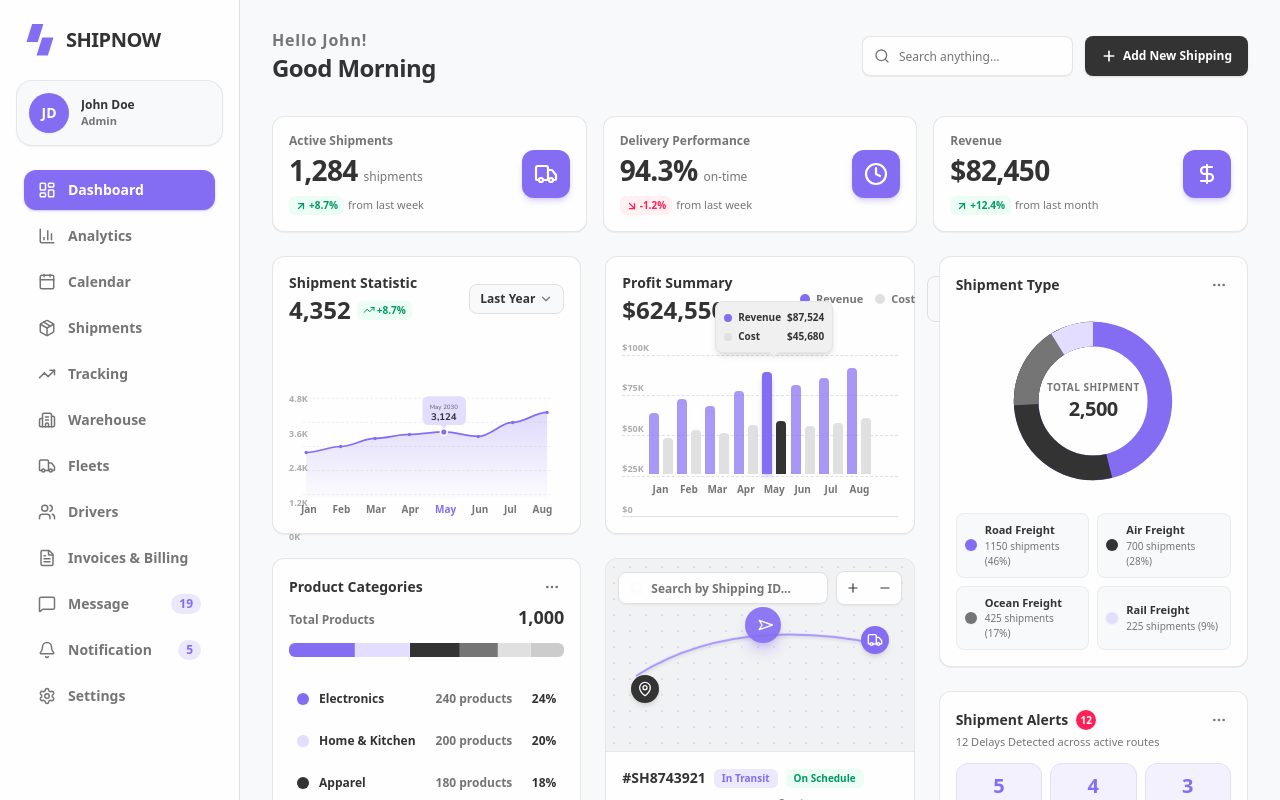
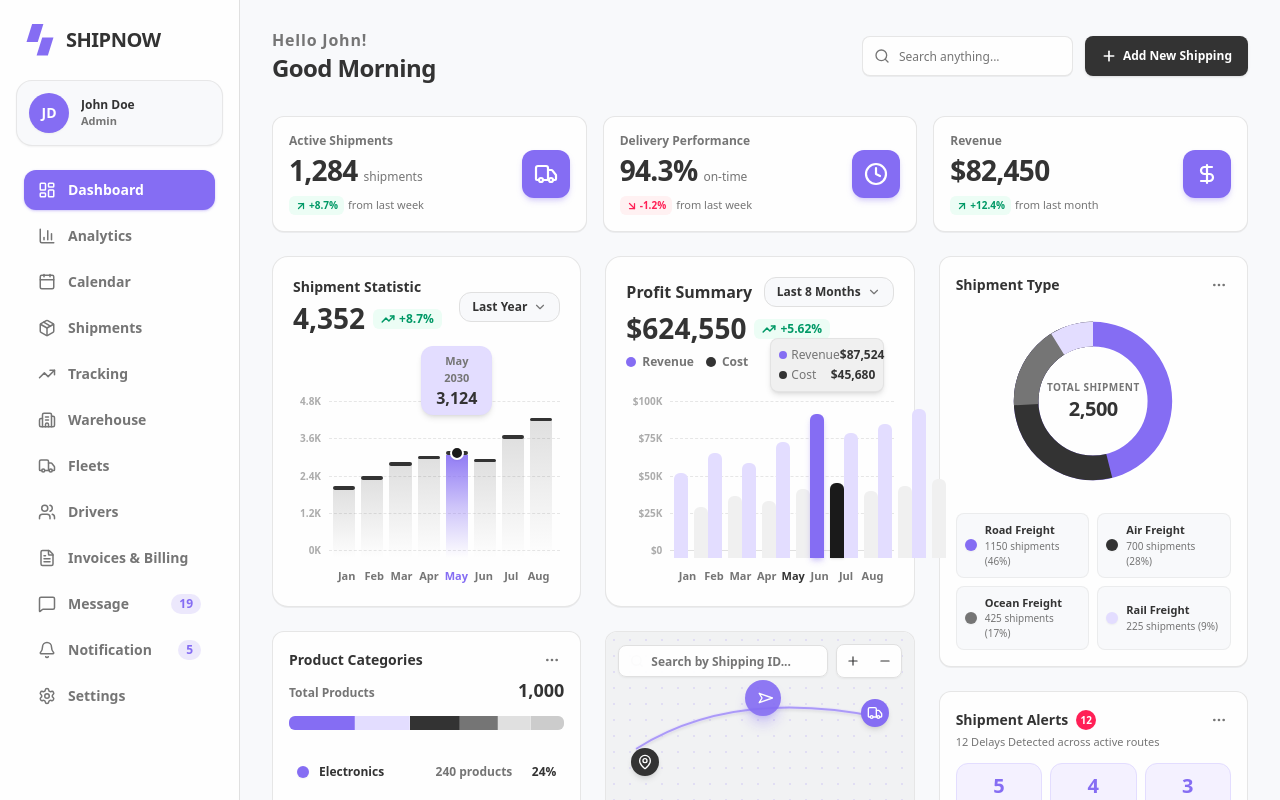
Before and after one commit to sadiq1020/ShipNow-frontend, a Next.js app: page /dashboard in a window 1280 px wide. Shown: the top 800 px of the page. Built offline with nearby package versions, Linux system fonts and the light colour scheme.

Commit message:
fix: shipment statistics and profit summary bar design and color

```diff
--- a/src/components/dashboard/ProfitSummaryCard.tsx
+++ b/src/components/dashboard/ProfitSummaryCard.tsx
@@ -3,65 +3,82 @@
 import { profitSummarySeries } from "@/data/dashboard";
 import { ChevronDown, TrendingUp } from "lucide-react";
 import { useState } from "react";
+import { clsx } from "clsx";
 
 export function ProfitSummaryCard() {
   const [selectedPeriod, setSelectedPeriod] = useState("Last 8 Months");
   const maxVal = 100000;
 
   return (
-    <div className="flex flex-col justify-between rounded-xl bg-[#FEFEFE] p-4 border border-[#E0E0E0]/80 shadow-2xs w-full">
-      {/* Header & Controls */}
-      <div className="flex items-center justify-between gap-2">
-        <div>
-          <h3 className="text-sm font-extrabold text-[#333333]">
+    <div className="flex flex-col justify-between rounded-2xl bg-[#FEFEFE] p-5 border border-[#E0E0E0]/80 shadow-2xs w-full">
+      {/* Top Header Row: Title & Filter Menu */}
+      <div className="flex items-center justify-between">
+        <h3 className="text-base font-extrabold text-[#333333]">
           Profit Summary
         </h3>
-          <div className="flex items-center gap-1.5 mt-0.5">
-            <span className="text-[24px] leading-tight font-black text-[#333333]">
+
+        {/* "Last 8 Months" Filter Dropdown Button */}
+        <button
+          type="button"
+          className="flex items-center gap-1.5 rounded-xl bg-[#F8F9FB] border border-[#E0E0E0] px-3 py-1.5 text-xs font-semibold text-[#333333] hover:bg-[#F0F0F0] transition"
+        >
+          <span>{selectedPeriod}</span>
+          <ChevronDown className="h-3.5 w-3.5 text-[#757575]" />
+        </button>
+      </div>
+
+      {/* Second Row: Main Value, Badge & Legend */}
+      <div className="flex flex-wrap items-center justify-between gap-2 mt-1 mb-4">
+        <div className="flex items-center gap-2">
+          <span className="text-[28px] md:text-[24px] lg:text-[28px] leading-tight font-black text-[#333333]">
             $624,550
           </span>
-            <span className="flex items-center rounded-md bg-emerald-50 px-1.5 py-0.5 text-[10px] font-bold text-emerald-600">
-              <TrendingUp className="mr-0.5 h-3 w-3" /> +5.62%
+          <span className="flex items-center rounded-md bg-emerald-50 px-2 py-0.5 text-xs font-bold text-emerald-600">
+            <TrendingUp className="mr-1 h-3.5 w-3.5 stroke-[2.5]" /> +5.62%
           </span>
         </div>
-        </div>
 
-        <div className="flex items-center gap-3">
         {/* Legend */}
-          <div className="hidden sm:flex items-center gap-3 text-[11px] font-semibold text-[#757575]">
+        <div className="flex items-center gap-3 text-xs font-semibold text-[#757575]">
           <span className="flex items-center gap-1.5">
             <span className="h-2.5 w-2.5 rounded-full bg-[#856DF3]" />
             Revenue
           </span>
           <span className="flex items-center gap-1.5">
-              <span className="h-2.5 w-2.5 rounded-full bg-[#E0E0E0]" />
+            <span className="h-2.5 w-2.5 rounded-full bg-[#333333]" />
             Cost
           </span>
-          </div>
-
-          <button
-            type="button"
-            className="flex items-center gap-1 rounded-lg bg-[#F8F9FB] border border-[#E0E0E0] px-2.5 py-1.5 text-xs font-semibold text-[#333333] hover:bg-[#F0F0F0] transition"
-          >
-            <span>{selectedPeriod}</span>
-            <ChevronDown className="h-3.5 w-3.5 text-[#757575]" />
-          </button>
         </div>
       </div>
 
       {/* SVG Dual Bar Chart Area */}
-      <div className="relative mt-4 h-44 w-full">
-        {/* Background Lines */}
-        <div className="absolute inset-0 flex flex-col justify-between text-[9px] font-semibold text-[#757575]/60 pointer-events-none">
-          <div className="border-b border-dashed border-[#E0E0E0]">$100K</div>
-          <div className="border-b border-dashed border-[#E0E0E0]">$75K</div>
-          <div className="border-b border-dashed border-[#E0E0E0]">$50K</div>
-          <div className="border-b border-dashed border-[#E0E0E0]">$25K</div>
-          <div className="border-b border-[#E0E0E0]">$0</div>
+      <div className="relative mt-2 h-48 w-full">
+        {/* Background Grid Lines & Y-Axis Labels */}
+        <div className="absolute inset-0 flex flex-col justify-between text-[10px] font-semibold text-[#757575]/60 pointer-events-none pb-7">
+          <div className="flex items-center gap-2">
+            <span className="w-9 text-right shrink-0">$100K</span>
+            <div className="w-full border-b border-dashed border-[#E0E0E0]/80" />
+          </div>
+          <div className="flex items-center gap-2">
+            <span className="w-9 text-right shrink-0">$75K</span>
+            <div className="w-full border-b border-dashed border-[#E0E0E0]/80" />
+          </div>
+          <div className="flex items-center gap-2">
+            <span className="w-9 text-right shrink-0">$50K</span>
+            <div className="w-full border-b border-dashed border-[#E0E0E0]/80" />
+          </div>
+          <div className="flex items-center gap-2">
+            <span className="w-9 text-right shrink-0">$25K</span>
+            <div className="w-full border-b border-dashed border-[#E0E0E0]/80" />
+          </div>
+          <div className="flex items-center gap-2">
+            <span className="w-9 text-right shrink-0">$0</span>
+            <div className="w-full border-b border-[#E0E0E0]" />
+          </div>
         </div>
 
         {/* Dual Bars Container */}
-        <div className="relative flex h-full items-end justify-between px-6 pt-4 pb-5">
+        <div className="absolute inset-0 pl-12 pr-2 pb-7 flex items-end justify-between">
           {profitSummarySeries.map((item) => {
             const revHeight = (item.revenue / maxVal) * 100;
             const costHeight = (item.cost / maxVal) * 100;
@@ -69,61 +86,89 @@ export function ProfitSummaryCard() {
             return (
               <div
                 key={item.month}
-                className="group relative flex flex-col items-center flex-1 justify-end h-full cursor-pointer"
+                className="group relative flex-1 flex flex-col items-center justify-end h-full cursor-pointer"
               >
-                {/* May Highlight Tooltip — light gray #F0F0F0, vertical layout */}
+                {/* May Highlight Tooltip: #F0F0F0 background, 8px radius, 8px padding, vertical layout */}
                 {item.highlighted && (
-                  <div className="absolute -top-14 z-20 rounded-lg bg-[#F0F0F0] px-2 py-2 shadow-md border border-[#E0E0E0]/60 whitespace-nowrap">
-                    <div className="flex flex-col gap-1 text-[10px] font-bold text-[#333333]">
-                      <span className="flex items-center gap-1.5">
+                  <div className="absolute -top-14 z-20 flex flex-col items-center">
+                    <div className="w-[114px] rounded-lg bg-[#F0F0F0] p-2 shadow-md border border-[#E0E0E0]/80">
+                      <div className="flex flex-col gap-1 text-xs">
+                        <div className="flex items-center justify-between text-[#757575]">
+                          <span className="flex items-center gap-1">
                             <span className="h-2 w-2 rounded-full bg-[#856DF3] shrink-0" />
-                        Revenue
-                        <span className="font-black ml-auto">
+                            <span>Revenue</span>
+                          </span>
+                          <span className="font-extrabold text-[#333333]">
                             ${item.revenue.toLocaleString()}
                           </span>
+                        </div>
+                        <div className="flex items-center justify-between text-[#757575]">
+                          <span className="flex items-center gap-1">
+                            <span className="h-2 w-2 rounded-full bg-[#333333] shrink-0" />
+                            <span>Cost</span>
                           </span>
-                      <span className="flex items-center gap-1.5">
-                        <span className="h-2 w-2 rounded-full bg-[#E0E0E0] shrink-0" />
-                        Cost
-                        <span className="font-black ml-auto">
+                          <span className="font-extrabold text-[#333333]">
                             ${item.cost.toLocaleString()}
                           </span>
-                      </span>
                         </div>
-                    {/* Caret arrow */}
-                    <div className="absolute left-1/2 -bottom-1 h-2 w-2 -translate-x-1/2 rotate-45 bg-[#F0F0F0] border-r border-b border-[#E0E0E0]/60"></div>
+                      </div>
+                    </div>
                   </div>
                 )}
 
-                {/* Bars Pair */}
-                <div className="flex items-end gap-1 h-full">
-                  {/* Revenue Bar */}
+                {/* Hover Tooltip for non-highlighted items */}
+                {!item.highlighted && (
+                  <div className="absolute -top-9 z-20 hidden group-hover:flex items-center gap-2 rounded-lg bg-[#F0F0F0] p-1.5 text-[10px] font-bold text-[#333333] shadow-md border border-[#E0E0E0]/80 whitespace-nowrap">
+                    <span>Rev: ${item.revenue.toLocaleString()}</span>
+                    <span>Cost: ${item.cost.toLocaleString()}</span>
+                  </div>
+                )}
+
+                {/* Dual Bars Pair */}
+                <div className="flex items-end gap-1 sm:gap-1.5 h-full">
+                  {/* Revenue Bar: #856DF3 for May, #E3DDFF for non-highlighted */}
                   <div
                     style={{ height: `${revHeight}%` }}
-                    className={`w-2.5 rounded-t-sm transition-all duration-300 ${
+                    className={clsx(
+                      "w-3 sm:w-3.5 rounded-t-md transition-all duration-300",
                       item.highlighted
                         ? "bg-[#856DF3] shadow-md shadow-[#856DF3]/30"
-                        : "bg-[#856DF3]/70 group-hover:bg-[#856DF3]"
-                    }`}
+                        : "bg-[#E3DDFF] group-hover:bg-[#856DF3]/80"
+                    )}
                   />
-                  {/* Cost Bar */}
+
+                  {/* Cost Bar: Black (#1A1A1A) for May, #F0F0F0 for non-highlighted */}
                   <div
                     style={{ height: `${costHeight}%` }}
-                    className={`w-2.5 rounded-t-sm transition-all duration-300 ${
+                    className={clsx(
+                      "w-3 sm:w-3.5 rounded-t-md transition-all duration-300",
                       item.highlighted
-                        ? "bg-[#333333] shadow-xs"
-                        : "bg-[#E0E0E0] group-hover:bg-[#757575]"
-                    }`}
+                        ? "bg-[#1A1A1A] shadow-sm"
+                        : "bg-[#F0F0F0] group-hover:bg-[#D1D5DB]"
+                    )}
                   />
                 </div>
+              </div>
+            );
+          })}
+        </div>
 
-                {/* Month Label */}
-                <span className="mt-2 text-[10px] font-bold text-[#757575] group-hover:text-[#333333]">
+        {/* X-Axis Month Labels */}
+        <div className="absolute bottom-0 left-0 right-0 pl-12 pr-2 flex justify-between">
+          {profitSummarySeries.map((item) => (
+            <div key={item.month} className="flex-1 text-center">
+              <span
+                className={clsx(
+                  "text-[11px] font-bold transition-colors",
+                  item.highlighted
+                    ? "text-[#333333] font-black"
+                    : "text-[#757575] group-hover:text-[#333333]"
+                )}
+              >
                 {item.month}
               </span>
             </div>
-            );
-          })}
+          ))}
         </div>
       </div>
     </div>
--- a/src/components/dashboard/ShipmentStatisticCard.tsx
+++ b/src/components/dashboard/ShipmentStatisticCard.tsx
@@ -3,203 +3,144 @@
 import { shipmentStatsSeries } from "@/data/dashboard";
 import { ChevronDown, TrendingUp } from "lucide-react";
 import { useState } from "react";
+import { clsx } from "clsx";
 
 export function ShipmentStatisticCard() {
   const [selectedPeriod, setSelectedPeriod] = useState("Last Year");
-
-  // Chart layout constants
-  const chartW = 400;
-  const chartH = 160;
-  const padX = 25;
-  const padTop = 15;
-  const padBot = 5;
   const maxCount = 4800;
 
-  // Calculate SVG data points
-  const points = shipmentStatsSeries.map((item, i) => {
-    const x =
-      padX +
-      (i / (shipmentStatsSeries.length - 1)) * (chartW - padX * 2);
-    const y =
-      chartH -
-      padBot -
-      (item.count / maxCount) * (chartH - padTop - padBot);
-    return { x, y, ...item };
-  });
-
-  // Build smooth cubic bezier path through all points
-  const buildSmoothPath = () => {
-    if (points.length < 2) return "";
-    let d = `M ${points[0].x} ${points[0].y}`;
-    for (let i = 1; i < points.length; i++) {
-      const prev = points[i - 1];
-      const curr = points[i];
-      const tension = (curr.x - prev.x) * 0.35;
-      d += ` C ${prev.x + tension} ${prev.y}, ${curr.x - tension} ${curr.y}, ${curr.x} ${curr.y}`;
-    }
-    return d;
-  };
-
-  const linePath = buildSmoothPath();
-  const last = points[points.length - 1];
-  const first = points[0];
-  const areaPath = `${linePath} L ${last.x} ${chartH} L ${first.x} ${chartH} Z`;
-
-  const highlightedPt = points.find((p) => p.highlighted);
-
   return (
-    <div className="flex flex-col justify-between rounded-xl bg-[#FEFEFE] p-4 border border-[#E0E0E0]/80 shadow-2xs w-full">
+    <div className="flex flex-col justify-between rounded-2xl bg-[#FEFEFE] p-5 border border-[#E0E0E0]/80 shadow-2xs w-full">
       {/* Top Header */}
       <div className="flex items-center justify-between gap-2">
         <div>
           <h3 className="text-sm font-extrabold text-[#333333]">
             Shipment Statistic
           </h3>
-          <div className="flex items-center gap-1.5 mt-0.5">
-            <span className="text-[24px] leading-tight font-black text-[#333333]">
+          <div className="flex items-center gap-2 mt-1">
+            <span className="text-[28px] md:text-[24px] lg:text-[28px] leading-tight font-black text-[#333333]">
               4,352
             </span>
-            <span className="flex items-center rounded-md bg-emerald-50 px-1.5 py-0.5 text-[10px] font-bold text-emerald-600">
-              <TrendingUp className="mr-0.5 h-3 w-3" /> +8.7%
+            <span className="flex items-center rounded-md bg-emerald-50 px-2 py-0.5 text-xs font-bold text-emerald-600">
+              <TrendingUp className="mr-1 h-3.5 w-3.5 stroke-[2.5]" /> +8.7%
             </span>
           </div>
         </div>
 
         <button
           type="button"
-          className="flex items-center gap-1 rounded-lg bg-[#F8F9FB] border border-[#E0E0E0] px-2.5 py-1.5 text-xs font-semibold text-[#333333] hover:bg-[#F0F0F0] transition"
+          className="flex items-center gap-1.5 rounded-xl bg-[#F8F9FB] border border-[#E0E0E0] px-3 py-1.5 text-xs font-semibold text-[#333333] hover:bg-[#F0F0F0] transition"
         >
           <span>{selectedPeriod}</span>
           <ChevronDown className="h-3.5 w-3.5 text-[#757575]" />
         </button>
       </div>
 
-      {/* Line / Area Chart */}
-      <div className="relative mt-4 w-full">
-        {/* Y-axis grid labels */}
-        <div className="absolute inset-y-0 left-0 flex flex-col justify-between text-[9px] font-semibold text-[#757575]/60 pointer-events-none pr-2 py-1" style={{ height: chartH }}>
-          <span>4.8K</span>
-          <span>3.6K</span>
-          <span>2.4K</span>
-          <span>1.2K</span>
-          <span>0K</span>
+      {/* Step / Column Gradient Block Chart Area */}
+      <div className="relative mt-6 h-48 w-full">
+        {/* Background Grid Lines & Y-Axis Labels */}
+        <div className="absolute inset-0 flex flex-col justify-between text-[10px] font-semibold text-[#757575]/60 pointer-events-none pb-7">
+          <div className="flex items-center gap-2">
+            <span className="w-7 text-right shrink-0">4.8K</span>
+            <div className="w-full border-b border-dashed border-[#E0E0E0]/80" />
+          </div>
+          <div className="flex items-center gap-2">
+            <span className="w-7 text-right shrink-0">3.6K</span>
+            <div className="w-full border-b border-dashed border-[#E0E0E0]/80" />
+          </div>
+          <div className="flex items-center gap-2">
+            <span className="w-7 text-right shrink-0">2.4K</span>
+            <div className="w-full border-b border-dashed border-[#E0E0E0]/80" />
+          </div>
+          <div className="flex items-center gap-2">
+            <span className="w-7 text-right shrink-0">1.2K</span>
+            <div className="w-full border-b border-dashed border-[#E0E0E0]/80" />
+          </div>
+          <div className="flex items-center gap-2">
+            <span className="w-7 text-right shrink-0">0K</span>
+            <div className="w-full border-b border-dashed border-[#E0E0E0]/80" />
+          </div>
         </div>
 
-        <svg
-          viewBox={`0 0 ${chartW} ${chartH}`}
-          className="w-full"
-          style={{ height: "auto", aspectRatio: `${chartW}/${chartH}` }}
-          preserveAspectRatio="xMidYMid meet"
-        >
-          <defs>
-            {/* Gradient fill for area below the line */}
-            <linearGradient id="areaGradient" x1="0" y1="0" x2="0" y2="1">
-              <stop offset="0%" stopColor="#856DF3" stopOpacity="0.25" />
-              <stop offset="100%" stopColor="#856DF3" stopOpacity="0.02" />
-            </linearGradient>
-          </defs>
+        {/* Step Columns Container */}
+        <div className="absolute inset-0 pl-10 pr-2 pb-7 flex items-end justify-between gap-1.5">
+          {shipmentStatsSeries.map((item) => {
+            const heightPercent = (item.count / maxCount) * 100;
 
-          {/* Horizontal dashed grid lines */}
-          {[0, 1, 2, 3, 4].map((i) => {
-            const y = padTop + (i / 4) * (chartH - padTop - padBot);
             return (
-              <line
-                key={i}
-                x1={padX - 5}
-                y1={y}
-                x2={chartW - padX + 5}
-                y2={y}
-                stroke="#E0E0E0"
-                strokeWidth="0.8"
-                strokeDasharray="4 3"
-              />
+              <div
+                key={item.month}
+                className="group relative flex-1 flex flex-col items-center justify-end h-full cursor-pointer"
+              >
+                {/* May Highlight Floating Tooltip Card */}
+                {item.highlighted && (
+                  <div className="absolute -top-12 z-20 flex flex-col items-center">
+                    <div className="rounded-xl bg-[#E3DDFF] px-3.5 py-1.5 text-center shadow-md border border-[#E3DDFF]/80">
+                      <span className="block text-[11px] font-semibold text-[#757575]">
+                        May 2030
+                      </span>
+                      <span className="block text-base font-black text-[#333333] leading-tight mt-0.5">
+                        3,124
+                      </span>
+                    </div>
+                  </div>
+                )}
+
+                {/* Hover Tooltip for non-highlighted items */}
+                {!item.highlighted && (
+                  <div className="absolute -top-8 z-20 hidden group-hover:block rounded-lg bg-[#333333] px-2 py-1 text-[10px] font-bold text-white shadow-md">
+                    {item.count.toLocaleString()}
+                  </div>
+                )}
+
+                {/* Column Block */}
+                <div
+                  style={{ height: `${heightPercent}%` }}
+                  className="relative w-full flex flex-col justify-start transition-all duration-300"
+                >
+                  {/* Top Solid Horizontal Line */}
+                  <div
+                    className={clsx(
+                      "h-[3.5px] w-full rounded-full transition-colors",
+                      item.highlighted ? "bg-[#333333]" : "bg-[#333333]"
+                    )}
+                  />
+
+                  {/* Dot on top of May column */}
+                  {item.highlighted && (
+                    <div className="absolute left-1/2 -top-[5px] -translate-x-1/2 h-3.5 w-3.5 rounded-full bg-[#1A1A1A] border-2 border-white shadow-xs z-10" />
+                  )}
+
+                  {/* Gradient Fill Box */}
+                  <div
+                    className={clsx(
+                      "flex-1 w-full transition-opacity duration-300",
+                      item.highlighted
+                        ? "bg-gradient-to-b from-[#856DF3]/90 via-[#856DF3]/40 to-[#856DF3]/05"
+                        : "bg-gradient-to-b from-[#333333]/15 via-[#333333]/05 to-transparent group-hover:from-[#856DF3]/30"
+                    )}
+                  />
+                </div>
+              </div>
             );
           })}
+        </div>
 
-          {/* Area fill */}
-          <path d={areaPath} fill="url(#areaGradient)" />
-
-          {/* Line */}
-          <path
-            d={linePath}
-            fill="none"
-            stroke="#856DF3"
-            strokeWidth="2.5"
-            strokeLinecap="round"
-            strokeLinejoin="round"
-          />
-
-          {/* Data dots */}
-          {points.map((pt) => (
-            <circle
-              key={pt.month}
-              cx={pt.x}
-              cy={pt.y}
-              r={pt.highlighted ? 5 : 2.5}
-              fill={pt.highlighted ? "#856DF3" : "#856DF3"}
-              stroke={pt.highlighted ? "#FEFEFE" : "none"}
-              strokeWidth={pt.highlighted ? 2.5 : 0}
-              className="transition-all duration-200"
-            />
-          ))}
-
-          {/* Highlighted May tooltip */}
-          {highlightedPt && (
-            <g>
-              {/* Tooltip bg rect - light lavender #E3DDFF */}
-              <rect
-                x={highlightedPt.x - 31}
-                y={highlightedPt.y - 52}
-                width={63}
-                height={42}
-                rx={8}
-                ry={8}
-                fill="#E3DDFF"
-              />
-              {/* Tooltip caret / arrow */}
-              <polygon
-                points={`${highlightedPt.x - 5},${highlightedPt.y - 11} ${highlightedPt.x + 5},${highlightedPt.y - 11} ${highlightedPt.x},${highlightedPt.y - 5}`}
-                fill="#E3DDFF"
-              />
-              {/* Date text */}
-              <text
-                x={highlightedPt.x}
-                y={highlightedPt.y - 33}
-                textAnchor="middle"
-                fill="#757575"
-                fontSize="9"
-                fontWeight="600"
-                fontFamily="Nunito Sans, sans-serif"
+        {/* X-Axis Month Labels */}
+        <div className="absolute bottom-0 left-0 right-0 pl-10 pr-2 flex justify-between">
+          {shipmentStatsSeries.map((item) => (
+            <div key={item.month} className="flex-1 text-center">
+              <span
+                className={clsx(
+                  "text-[11px] font-bold transition-colors",
+                  item.highlighted
+                    ? "text-[#856DF3] font-black"
+                    : "text-[#757575] group-hover:text-[#333333]"
+                )}
               >
-                May 2030
-              </text>
-              {/* Number text */}
-              <text
-                x={highlightedPt.x}
-                y={highlightedPt.y - 18}
-                textAnchor="middle"
-                fill="#333333"
-                fontSize="14"
-                fontWeight="900"
-                fontFamily="Nunito Sans, sans-serif"
-              >
-                3,124
-              </text>
-            </g>
-          )}
-        </svg>
-
-        {/* X-axis month labels */}
-        <div className="flex justify-between px-3 mt-1">
-          {shipmentStatsSeries.map((item) => (
-            <span
-              key={item.month}
-              className={`text-[10px] font-bold ${
-                item.highlighted ? "text-[#856DF3]" : "text-[#757575]"
-              }`}
-            >
-              {item.month}
-            </span>
+                {item.month}
+              </span>
+            </div>
           ))}
         </div>
       </div>
```
Lines whose indentation alone changed are shown as unchanged.
